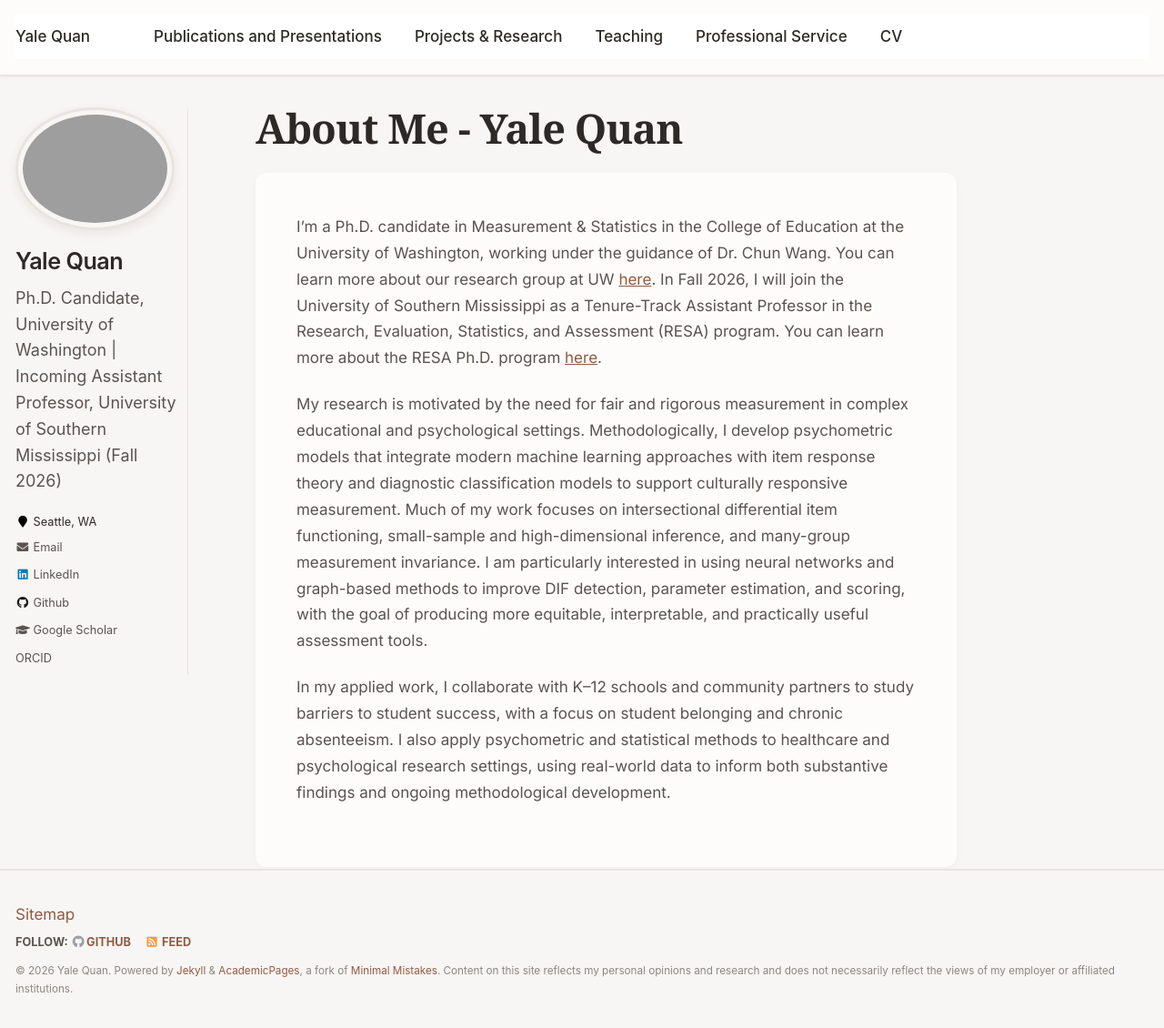
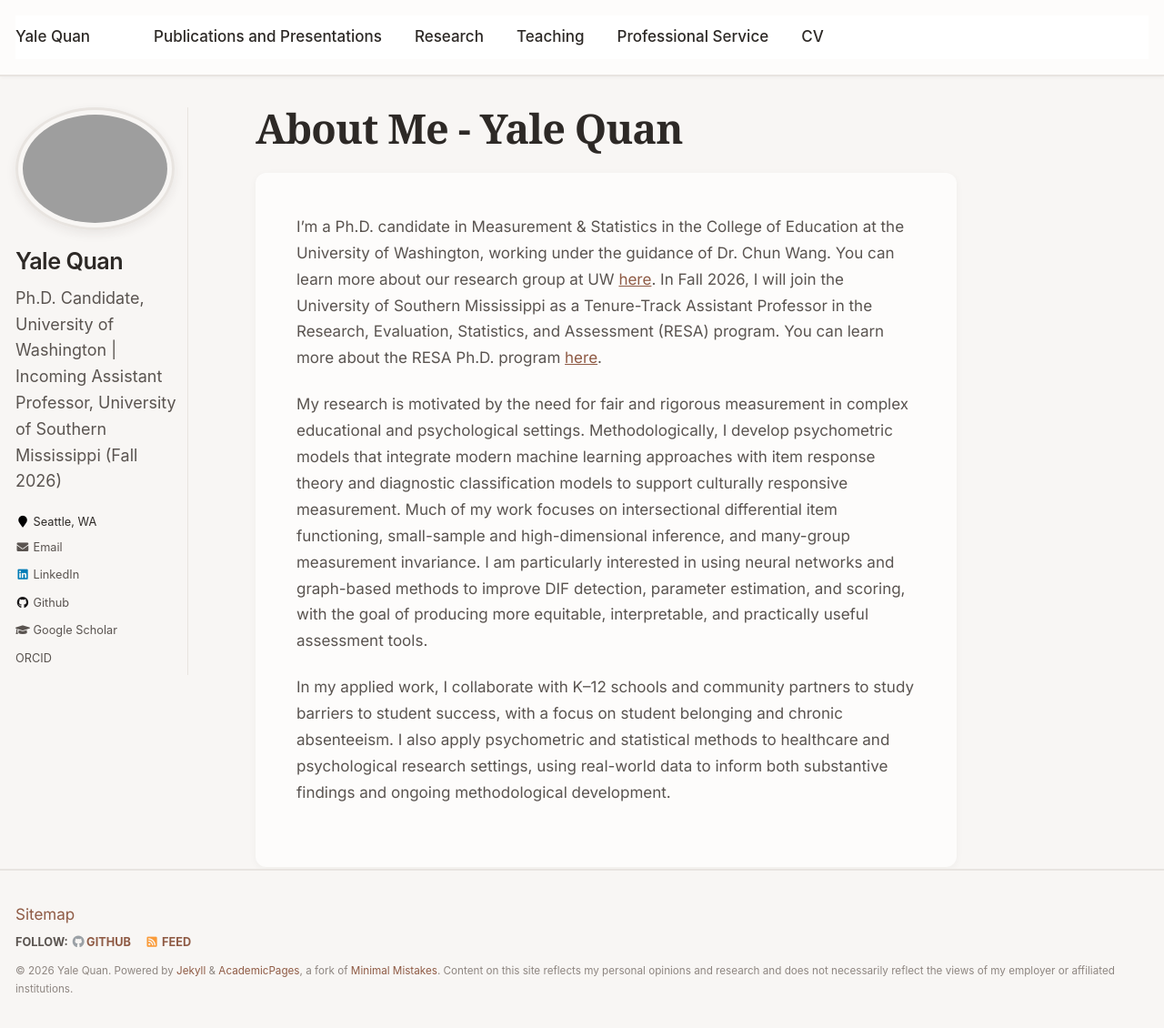
Before and after one commit to yalequan/yalequan.github.io, a Jekyll site: the page built from _pages/about.md, in a window 1280 px wide and 1131 px high. Shown: the whole window at 91% size. Built offline with Jekyll 4.4.1, drawn with Linux system fonts in a browser that asks for light colours.

Commit message:
Updated navigation banner

```diff
--- a/_data/navigation.yml
+++ b/_data/navigation.yml
@@ -3,7 +3,7 @@ main:
   - title: "Publications and Presentations"
     url: /publications_and_presentations/
 
-  - title: "Projects & Research"
+  - title: "Research"
     url: /research/
 
   - title: "Teaching"
```
Also changed, not shown: 1 other file.
